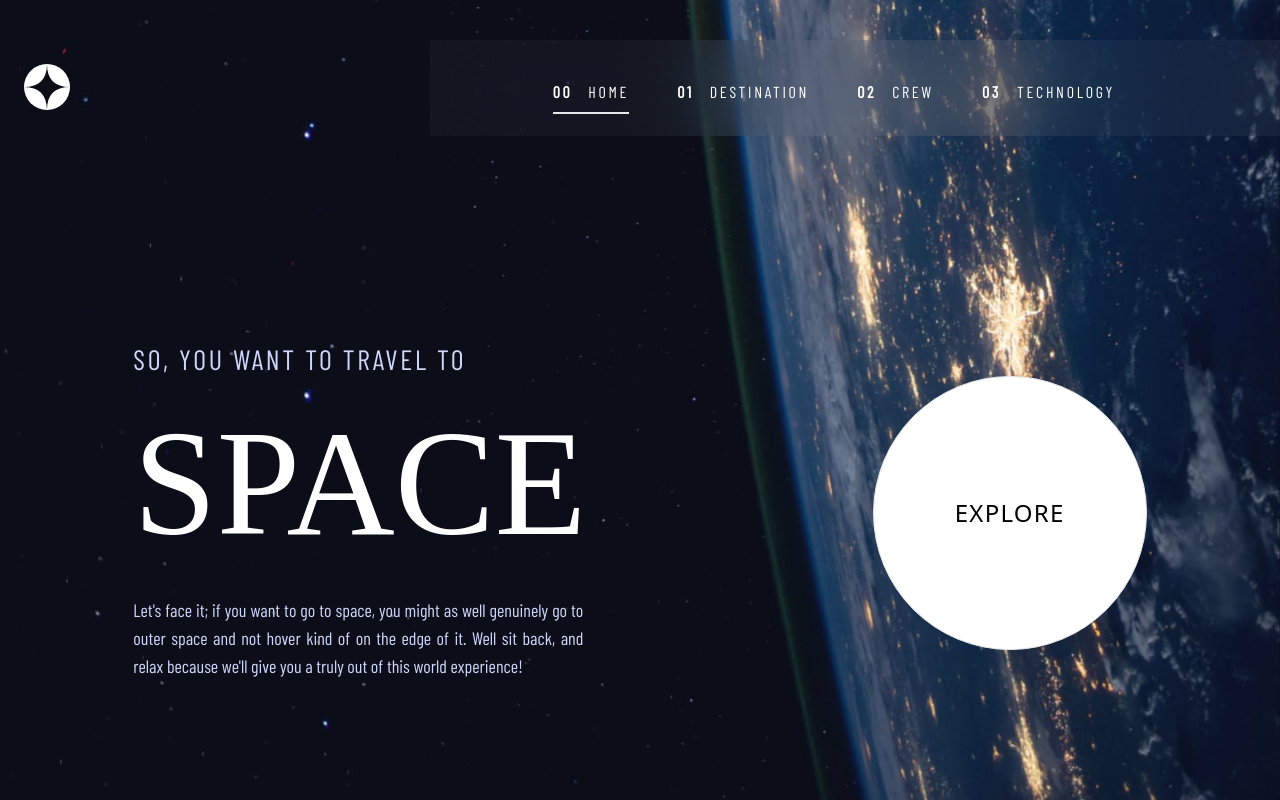
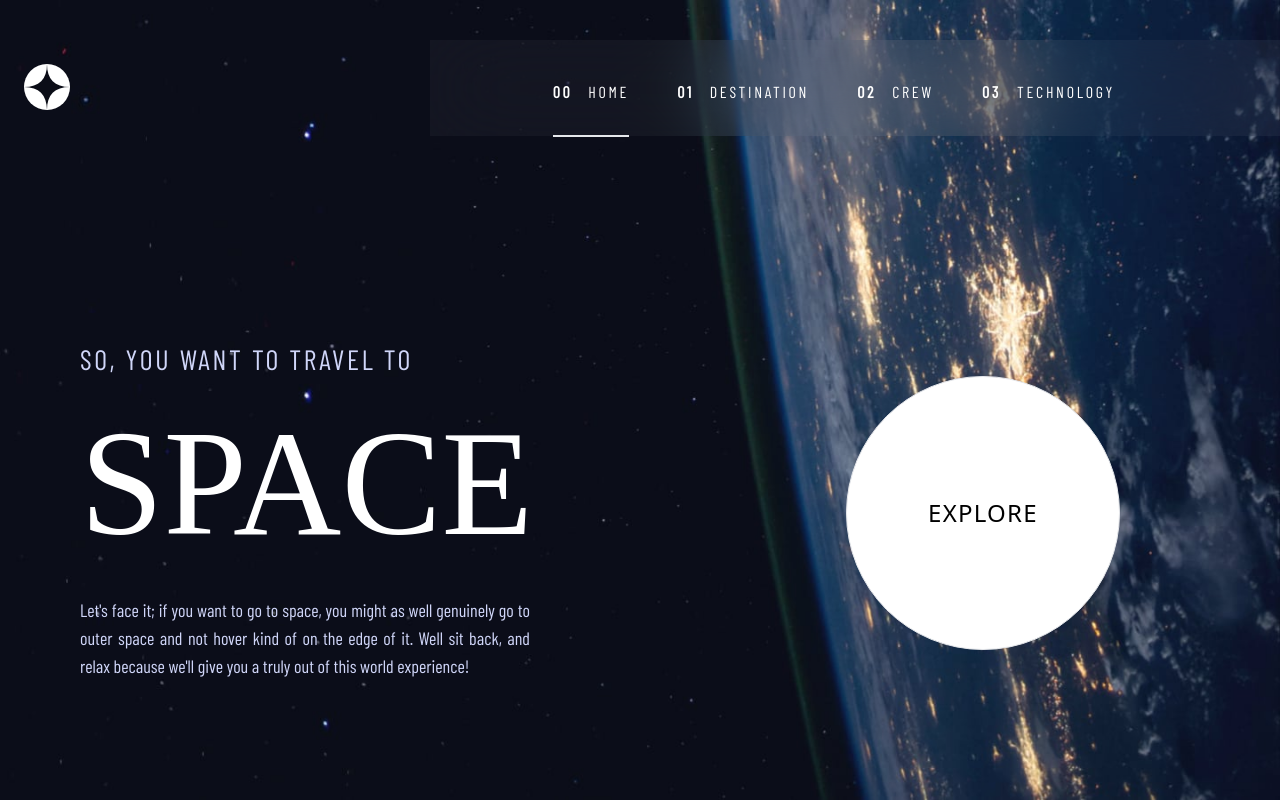
Before and after one commit to ninaokumura/space-tour, a Next.js app: page / in a window 1280 px wide. Built offline with nearby package versions, Linux system fonts and the light colour scheme; a web font is replaced by a local one.

Commit message:
add hover state

```diff
--- a/components/Navbar.jsx
+++ b/components/Navbar.jsx
@@ -49,9 +49,10 @@ export default function Navbar() {
           <li
             key={link.num}
             className={clsx(
-              "font-barlow pb-8 text-light text-base tracking-[2.7px]",
+              "font-barlow pb-8 text-light text-base tracking-[2.7px] md:pb-[55px]",
               {
                 "md:border-b-2": link.href === router.asPath,
+                "md:hover:border-b-2 md:hover:border-light/50": link.href,
               }
             )}
           >
--- a/pages/crew.jsx
+++ b/pages/crew.jsx
@@ -26,7 +26,7 @@ export default function Crew() {
           alt="crew"
         />
 
-        <div className="md:flex md:flex-col-reverse lg:flex-col-reverse lg:gap-24 lg:justify-start w-full lg:pt-40 border md:pt-[100px]">
+        <div className="md:flex md:flex-col-reverse lg:flex-col-reverse lg:gap-24 lg:justify-start w-full lg:pt-40 md:pt-[100px]">
           <ul className="text-light flex gap-4 justify-center lg:justify-start">
             {data.crew.map(staff => (
               <li key={staff.name} className="py-6">
@@ -35,6 +35,7 @@ export default function Crew() {
                     "rounded-full bg-light h-2.5 w-2.5 opacity-[0.17]",
                     {
                       "bg-light opacity-[1]": staff.name === selectedStaff,
+                      "hover:bg-light/50": staff.name,
                     }
                   )}
                   onClick={() => setSelectedStaff(staff.name)}
--- a/pages/destination.jsx
+++ b/pages/destination.jsx
@@ -38,7 +38,8 @@ export default function Destination() {
                 <li
                   key={destination.name}
                   className={clsx("uppercase", {
-                    "border-b": selectedName === destination.name,
+                    "border-b-2": selectedName === destination.name,
+                    "hover:border-b-2 hover:border-light/50": destination.name,
                   })}
                 >
                   <button onClick={() => setSelectedName(destination.name)}>
--- a/pages/index.jsx
+++ b/pages/index.jsx
@@ -22,7 +22,7 @@ export default function Home() {
             this world experience!
           </p>
         </div>
-        <div>
+        <div className="rounded-full p-20 hover:bg-white/10 transition-all">
           <Button
             title="Explore"
             className="bg-light w-[150px] h-[150px] md:w-[242px] md:h-[242px] lg:w-[274px] lg:h-[274px] lg:text-2xl flex justify-center items-center"
--- a/pages/technology.jsx
+++ b/pages/technology.jsx
@@ -48,6 +48,7 @@ export default function Technology() {
                       "w-10 h-10 md:w-[60px] md:h-[60px] lg:w-[80px] lg:h-[80px] text-light border border-[#383B4B]",
                       {
                         "bg-light text-dark": t.name === tech,
+                        "hover:border-light": t.name,
                       }
                     )}
                     onClick={() => setTech(t.name)}
```
